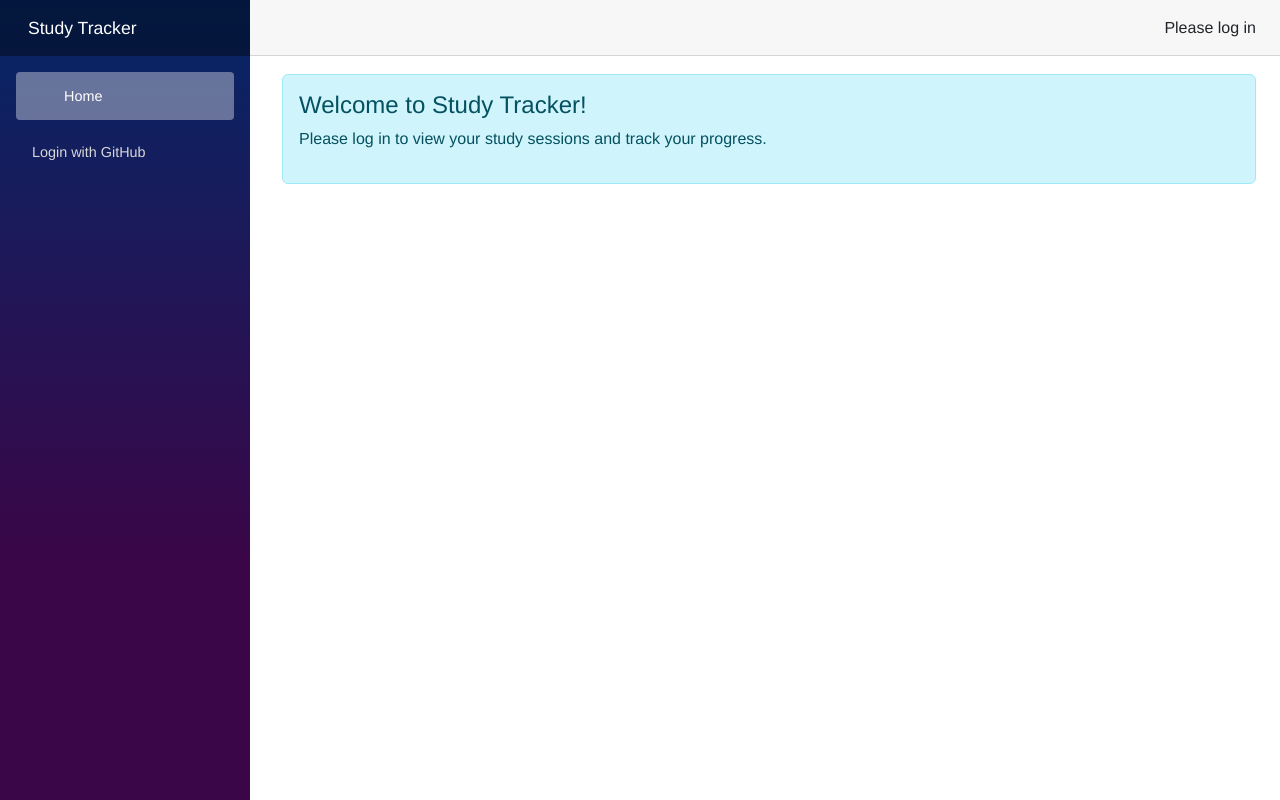
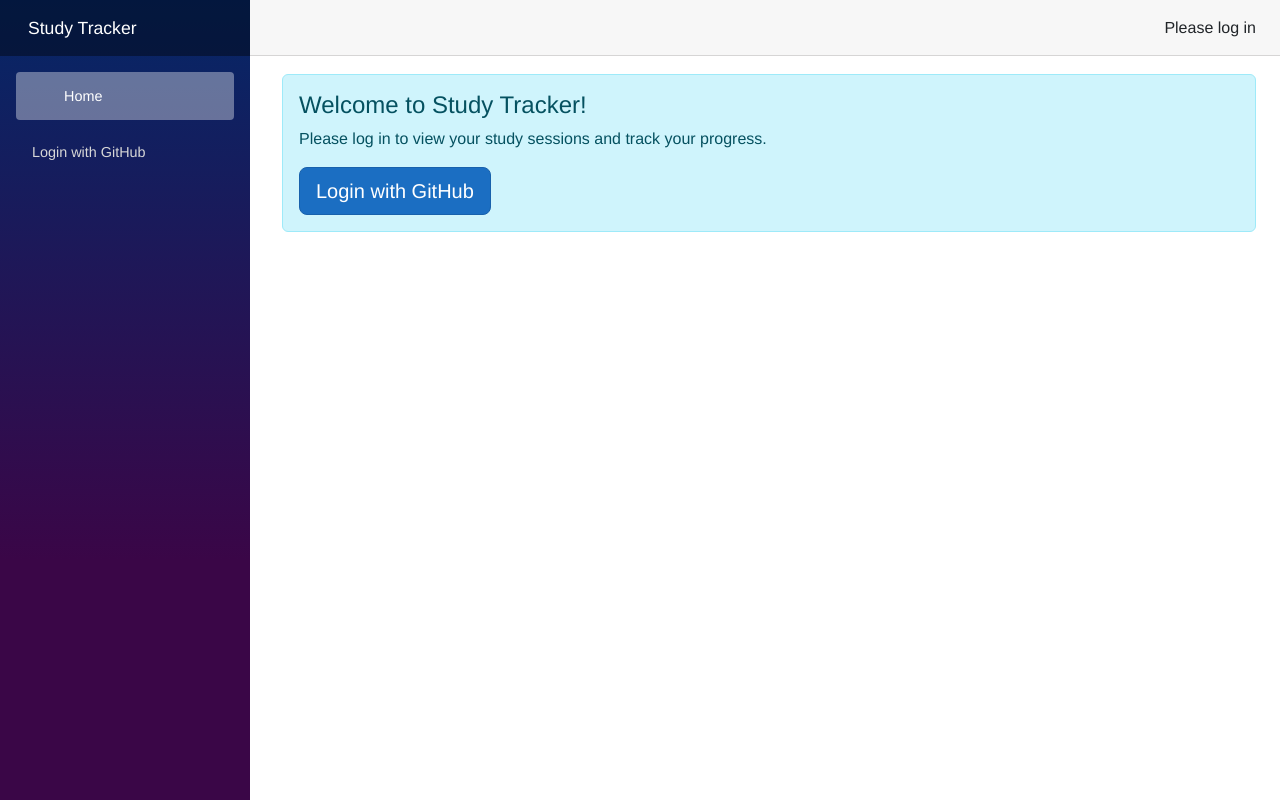
Before and after one commit to LanreAdetola/study-tracker, an ASP.NET Core app: page / in a window 1280 px wide. Run offline with ASP.NET Core 8, Linux system fonts and the light colour scheme; style sheets or scripts are compiled from the project's sources.

Commit message:
Update deployment settings for .NET 8 and add GitHub login option to Dashboard

```diff
--- a/client/Pages/Dashboard.razor
+++ b/client/Pages/Dashboard.razor
@@ -23,6 +23,11 @@
         <div class="alert alert-info">
             <h4>Welcome to Study Tracker!</h4>
             <p>Please log in to view your study sessions and track your progress.</p>
+            <div class="mt-3">
+                <a href="/.auth/login/github" class="btn btn-primary btn-lg">
+                    <i class="bi bi-github"></i> Login with GitHub
+                </a>
+            </div>
         </div>
     </NotAuthorized>
 </AuthorizeView>
```
